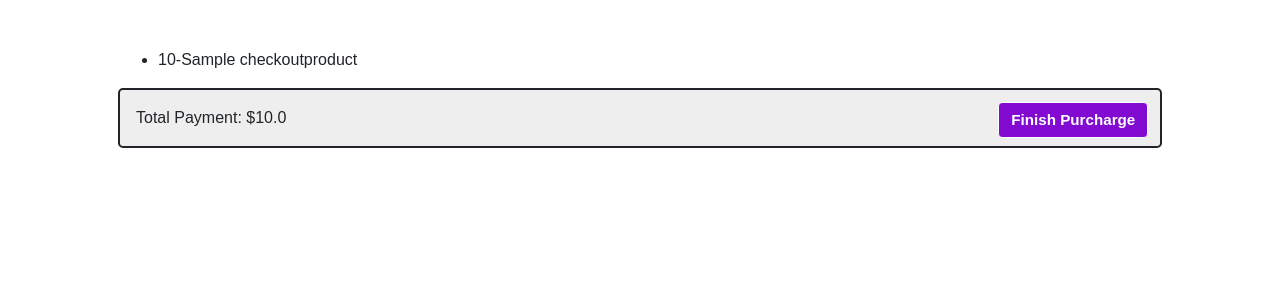
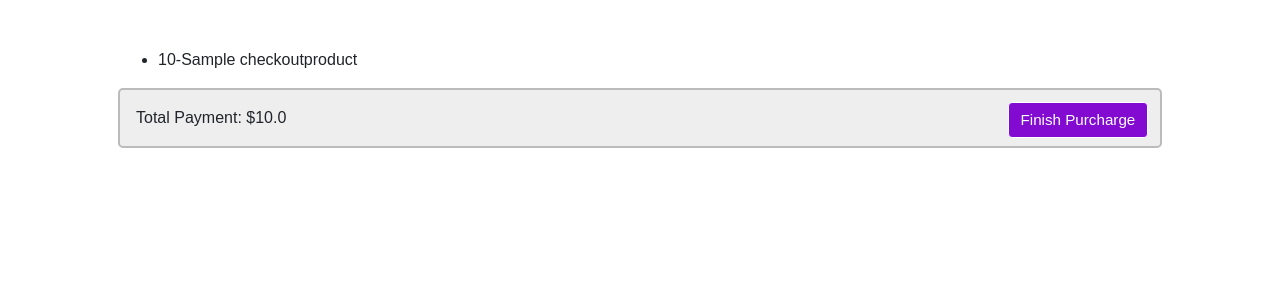
Before and after one commit to Arthur020104/Finalproject-cs50, a Flask app: page /checkout in a window 1280 px wide. Shown: the part 57-357 px from the top of the page. Run offline with Flask 2, Linux system fonts and the light colour scheme; a user stored in the database is signed in; tables that the repository leaves empty hold one stand-in row (values such as "Sample post"); some libraries are stand-ins or nearby versions.

Commit message:
fixing style problems

```diff
--- a/static/styles.css
+++ b/static/styles.css
@@ -138,7 +138,7 @@ input[type="text"], input[type="password"], input[type="email"], input[type=numb
     width: 100%;
     padding-bottom: 0px;
     border-width: 0.20rem;
-    border-color: #bbb;
+    border-color: #bbb!important;
     border: 2px solid;
     border-radius:5px;
     background-color: #eee;
@@ -235,10 +235,12 @@ input[type="text"], input[type="password"], input[type="email"], input[type=numb
 {
     color: #fff!important;
     border-color: #fff!important;
-    font-weight: 700;
+    font-weight: 500;
     visibility: visible!important;
 }
 .cart:hover
 {
     background-color: #fff!important;
+    color: rgb(130, 10, 209)!important;
+    border-color: rgb(130, 10, 209)!important;
 }
```
